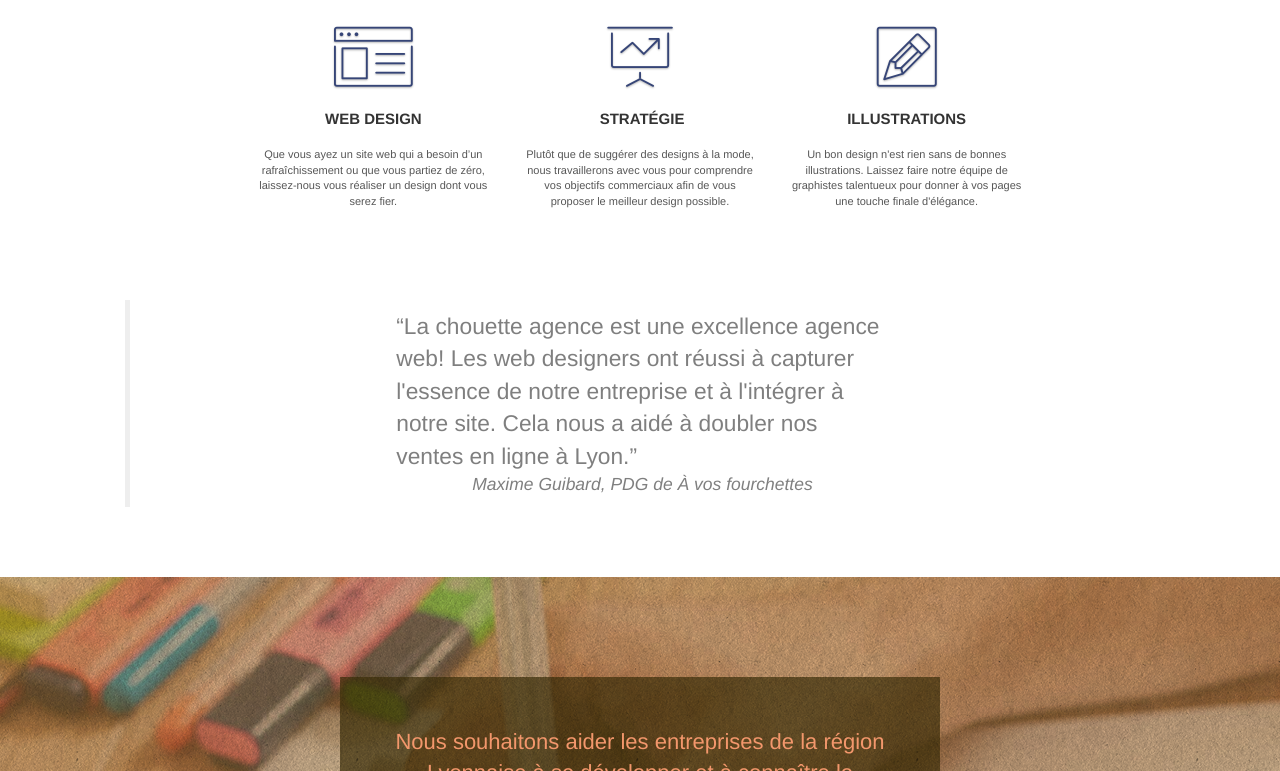
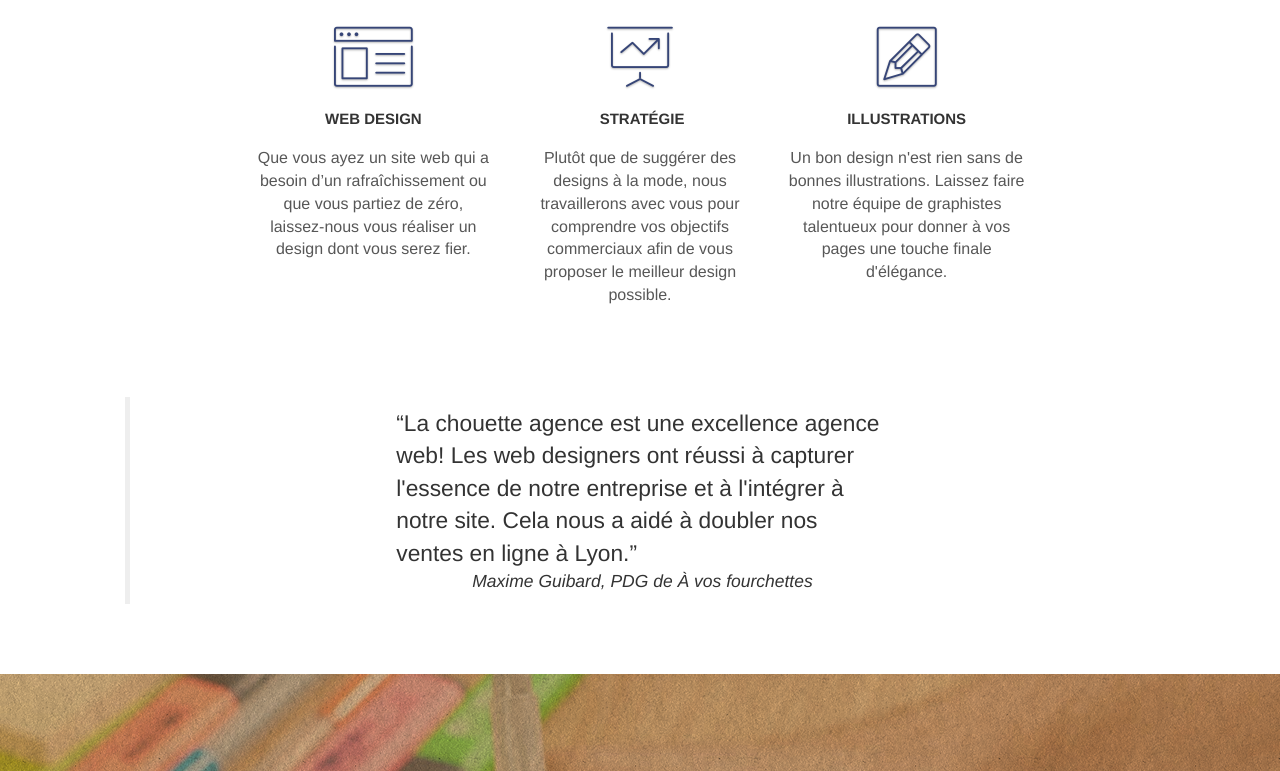
Before and after one commit to TelliMouse/EstelleMaillet_4_10092021, a plain HTML site: page index.html in a window 1280 px wide. Shown: the part 671-1442 px from the top of the page. Drawn offline with Linux system fonts and the light colour scheme.

Commit message:
Ajustement des tous les font-size à un minimum de 16px et rectification de la couleur de la quote sur l acceuil

```diff
--- a/style.css
+++ b/style.css
@@ -36,6 +36,7 @@ address
     display: flex;
     flex-direction: column;
     align-items: center;
+    color: #333333;
 }
 .services-quote > q
 {
@@ -581,7 +582,7 @@ button {
 }
 
 .showScrollTop {
-    font-size: 14px;
+    font-size: 16px;
     opacity: 1;
 }
 
@@ -732,7 +733,7 @@ a {
 }
 
 p {
-    font-size: 11px;
+    font-size: 16px;
 }
 
 .tight-width-whitespace {
```
